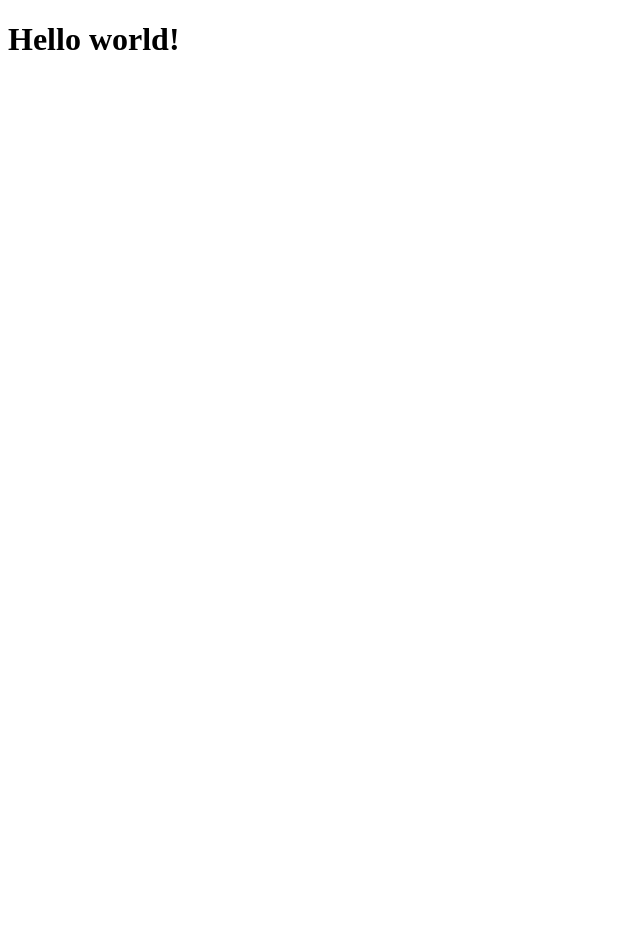
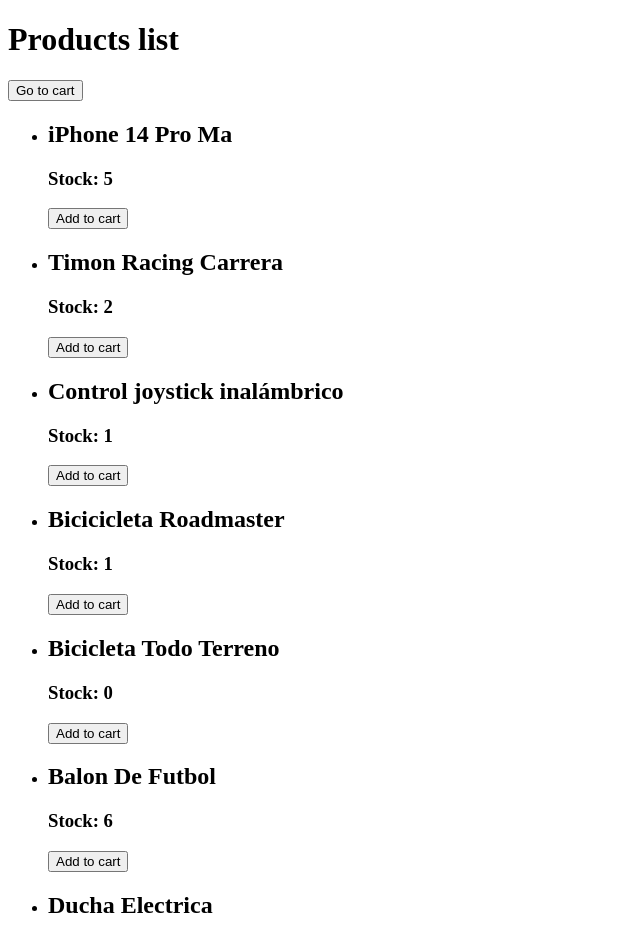
Before and after one commit to mperezs06408/alternova-shop, a React (Vite) app: page / in a window 1280 px wide. Shown: the top 941 px of the page, without its empty margins (0-640 px from the left). Before the commit the page ends 800 px from the top, so only its background shows below. Built offline with nearby package versions, Linux system fonts and the light colour scheme.

Commit message:
Build(App): Create router and pages, use of local state in each page

```diff
--- a/package.json
+++ b/package.json
@@ -10,7 +10,8 @@
   },
   "dependencies": {
     "react": "^18.2.0",
-    "react-dom": "^18.2.0"
+    "react-dom": "^18.2.0",
+    "react-router-dom": "^6.7.0"
   },
   "devDependencies": {
     "@types/react": "^18.0.26",
--- a/src/App.jsx
+++ b/src/App.jsx
@@ -1,6 +1,11 @@
+import { BrowserRouter } from 'react-router-dom';
+import Router from './router/Router';
+
 function App() {
   return (
-    <h1>Hello world!</h1>
+    <BrowserRouter>
+      <Router />
+    </BrowserRouter>
   )
 }
 
--- /dev/null
+++ b/src/api/db.js
@@ -0,0 +1,57 @@
+export const db = [
+      {
+        "name": "iPhone 14 Pro Ma",
+        "unit_price": 5000,
+        "stock": 5,
+        "type": "technology"
+      },
+      {
+        "name": "Timon Racing Carrera",
+        "unit_price": 8000,
+        "stock": 2,
+        "type": "technology"
+      },
+      {
+        "name": "Control joystick inalámbrico",
+        "unit_price": 1000,
+        "stock": 1,
+        "type": "technology"
+      },
+      {
+        "name": "Bicicicleta Roadmaster",
+        "unit_price": 1800,
+        "stock": 1,
+        "type": "sport"
+      },
+      {
+        "name": "Bicicleta Todo Terreno",
+        "unit_price": 200,
+        "stock": 0,
+        "type": "sport"
+      },
+      {
+        "name": "Balon De Futbol",
+        "unit_price": 120,
+        "stock": 6,
+        "type": "sport"
+      },
+      {
+        "name": "Ducha Electrica",
+        "unit_price": 120,
+        "stock": 8,
+        "type": "building"
+      },
+      {
+        "name": "Gabinete De Baño",
+        "unit_price": 650,
+        "stock": 10,
+        "type": "building"
+      },
+      {
+        "name": "Mueble Sanitario",
+        "unit_price": 900,
+        "stock": 2,
+        "type": "building"
+      }
+
+    ];
--- /dev/null
+++ b/src/pages/ProductStore/index.jsx
@@ -0,0 +1,34 @@
+import { useState } from 'react';
+import { useNavigate } from 'react-router-dom';
+import { db } from '@/api/db';
+
+function ProductStore() {
+    const [products, setProducts] = useState(db);
+
+    const navigation = useNavigate();
+
+    const handleClick = () => {
+        navigation('/cart');
+    }
+
+
+    return(
+        <div>
+            <h1>Products list</h1>
+            <button onClick={handleClick}>Go to cart</button>
+            <ul>
+                {
+                    products.map( it => (
+                        <li key={it.id}>
+                            <h2>{it.name}</h2>
+                            <h3>Stock: {it.stock}</h3>
+                            <button>Add to cart</button>
+                        </li>
+                    ))
+                }
+            </ul>
+        </div>
+    )
+}
+
+export default ProductStore;
--- /dev/null
+++ b/src/pages/ShoppingCart/index.jsx
@@ -0,0 +1,29 @@
+import { useState } from 'react';
+import { useNavigate } from 'react-router-dom';
+import { db } from '@/api/db';
+
+function ShoppingCart() {
+    const [products, setProducts] = useState(db);
+    const navigation = useNavigate();
+
+    const handleSubmit = () => {
+        navigation('/');
+    }
+
+    return(
+        <div>
+            <h1>Cart</h1>
+            <ul>
+                {
+                    products.map(it => (
+                        <li key={it.id}>Product: {it.name} - Quantity: {it.stock} - UnitPrice: {it.price} - Total price: +1000</li>
+                    ))
+                }
+            </ul>
+            <p>Total order price: +1000</p>
+            <button onClick={handleSubmit}>Create order</button>
+        </div>
+    )
+}
+
+export default ShoppingCart;
--- /dev/null
+++ b/src/router/Router.jsx
@@ -0,0 +1,15 @@
+import { Routes, Route } from 'react-router-dom';
+import ProductStore from '../pages/ProductStore';
+import ShoppingCart from '../pages/ShoppingCart';
+
+function Router() {
+    return(
+        <Routes>
+          <Route path='/' element={<ProductStore />} />
+          <Route path='/cart' element={<ShoppingCart />} />
+          <Route path='*' element={<h1>404 error</h1>} />
+        </Routes>
+    )
+}
+
+export default Router
--- a/vite.config.js
+++ b/vite.config.js
@@ -6,7 +6,7 @@ import path from 'path'
 export default defineConfig({
   resolve: {
     alias:{
-      "@": path.resolve(__dirname, '/src'),
+      "@": path.resolve(__dirname, '/src')
     }
   },
   plugins: [react()],
```
Also changed, not shown: 1 other file (tests, documents, lock files or other folders).
